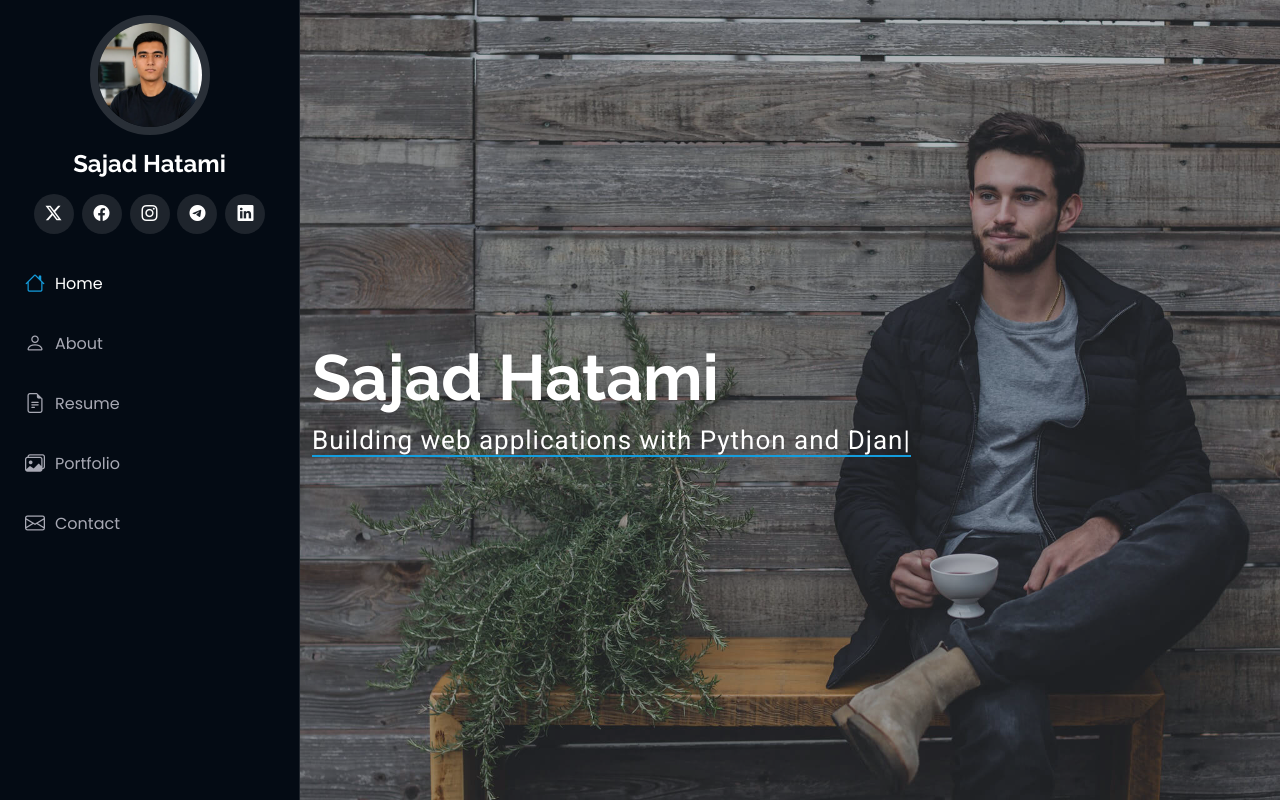
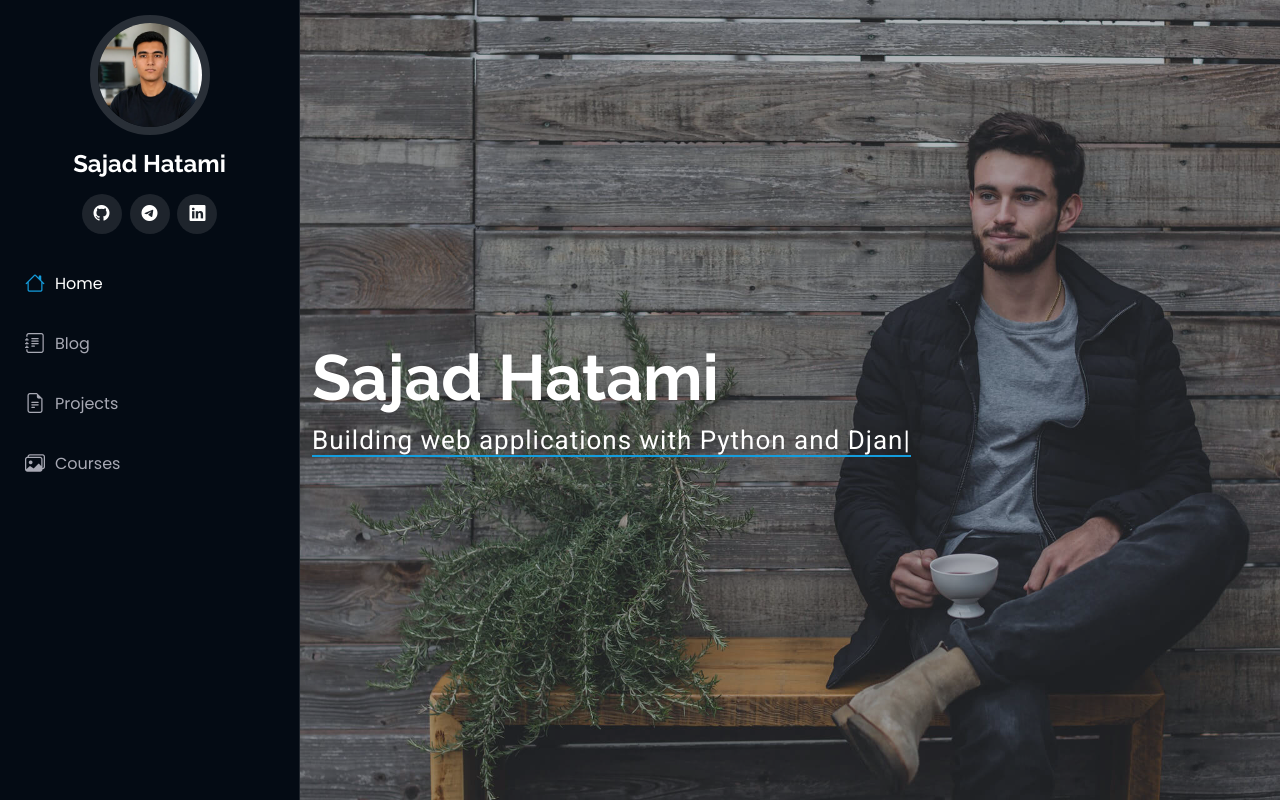
Before and after one commit to SAJADHATAMI/portfolio-blog, a Django app: page / in a window 1280 px wide. Shown: the top 804 px of the page. Run offline with Django 5.2, Linux system fonts and the light colour scheme; data that the repository does not hold is empty; some libraries are stand-ins or nearby versions.

Commit message:
adding projects navbar

```diff
--- a/templates/base/base.html
+++ b/templates/base/base.html
@@ -52,19 +52,20 @@
     </a>
 
     <div class="social-links text-center">
-      <a href="#" class="twitter"><i class="bi bi-twitter-x"></i></a>
-      <a href="#" class="facebook"><i class="bi bi-facebook"></i></a>
-      <a href="#" class="instagram"><i class="bi bi-instagram"></i></a>
+<!--      <a href="#" class="twitter"><i class="bi bi-twitter-x"></i></a>-->
+<!--      <a href="#" class="facebook"><i class="bi bi-facebook"></i></a>-->
+<!--      <a href="#" class="instagram"><i class="bi bi-instagram"></i></a>-->
+      <a href="https://github.com/SAJADHATAMI" class="github"><i class="bi bi-github"></i></a>
       <a href="https://t.me/SajadHatami1" class="telegram"><i class="bi bi-telegram"></i></a>
       <a href="https://www.linkedin.com/in/sajadhatami" class="linkedin"><i class="bi bi-linkedin"></i></a>
     </div>
 
     <nav id="navmenu" class="navmenu">
       <ul>
-        <li><a href="#hero" class="active"><i class="bi bi-house navicon"></i>Home</a></li>
-        <li><a href="#about"><i class="bi bi-person navicon"></i> About</a></li>
-        <li><a href="#resume"><i class="bi bi-file-earmark-text navicon"></i> Resume</a></li>
-        <li><a href="#portfolio"><i class="bi bi-images navicon"></i> Portfolio</a></li>
+        <li><a href="{% url 'home' %}" class="active"><i class="bi bi-house navicon"></i> Home </a></li>
+        <li><a href="{% url 'blog_list' %}" ><i class="bi bi-journal-text navicon"></i> Blog </a></li>
+        <li><a href="{% url 'projects_list' %}"><i class="bi bi-file-earmark-text navicon"></i> Projects</a></li>
+        <li><a href="{% url 'courses_list' %}"><i class="bi bi-images navicon"></i> Courses</a></li>
 <!--        <li class="dropdown"><a href="#"><i class="bi bi-menu-button navicon"></i> <span>Dropdown</span> <i class="bi bi-chevron-down toggle-dropdown"></i></a>-->
 <!--          <ul>-->
 <!--            <li><a href="#">Dropdown 1</a></li>-->
@@ -82,7 +83,6 @@
 <!--            <li><a href="#">Dropdown 4</a></li>-->
 <!--          </ul>-->
 <!--        </li>-->
-        <li><a href="#contact"><i class="bi bi-envelope navicon"></i> Contact</a></li>
       </ul>
     </nav>
 
```
